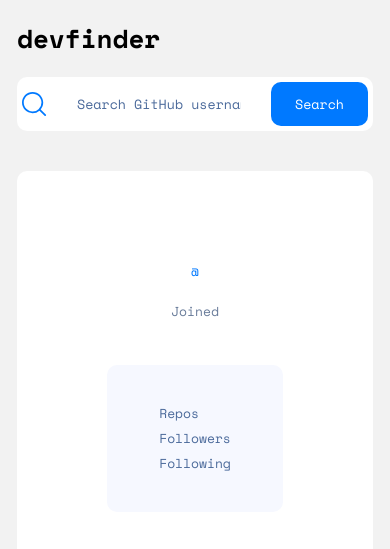
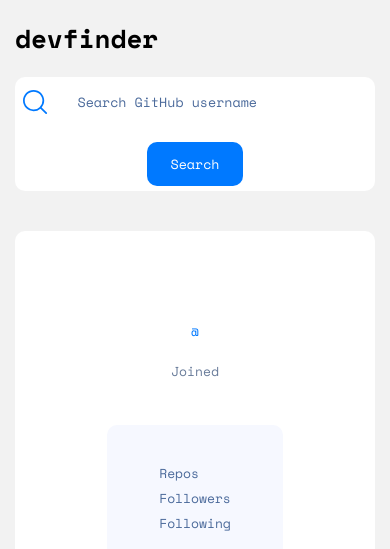
Before and after one commit to baischsoares/githubUser-search, a plain HTML site: page index.html in a window 390 px wide. Shown: the top 549 px of the page. Drawn offline with nearby package versions, Linux system fonts and the light colour scheme.

Commit message:
ajustes no input

```diff
--- a/style.css
+++ b/style.css
@@ -86,7 +86,7 @@ ul{
   gap: 20px;
 }
 #name{
-  max-width: 400px;
+  width: 400px;
   border: none;
   height: 40px;
   padding: 10px;
@@ -205,6 +205,9 @@ color: #2b3442;
   .principal{
     max-width: 360px;
   }
+  #name{
+    width: 300px;
+  }
   .busca{
     justify-content: center;
     gap: 20px;
```
